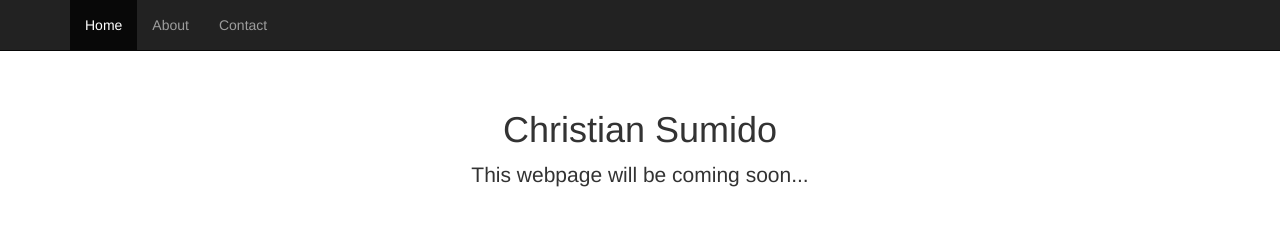
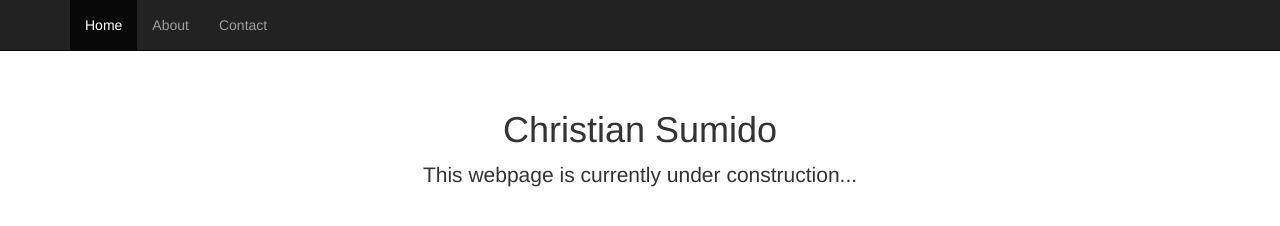
Before and after one commit to gcbsumid/blah-repo, a plain HTML site: page index.html in a window 1280 px wide. Drawn offline with nearby package versions, Linux system fonts and the light colour scheme.

Commit message:
Testing Visual Code.
Test test test
This is a message.
Playing with Visual Studio Code in Linux.

```diff
--- a/index.html
+++ b/index.html
@@ -49,7 +49,7 @@
       <div class="starter-template">
 
         <h1>Christian Sumido</h1>
-        <p class="lead">This webpage will be coming soon...</p>
+        <p class="lead">This webpage is currently under construction...</p>
       </div>
     </div>
 
```
